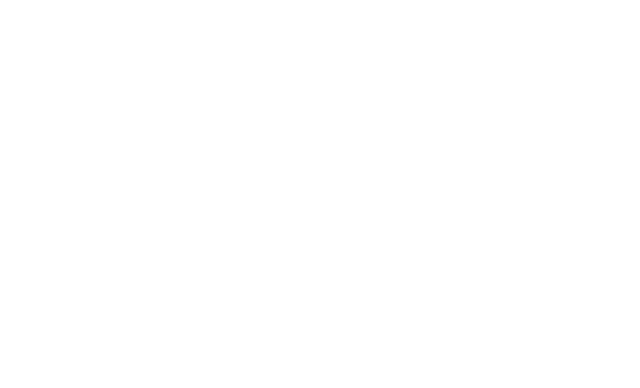
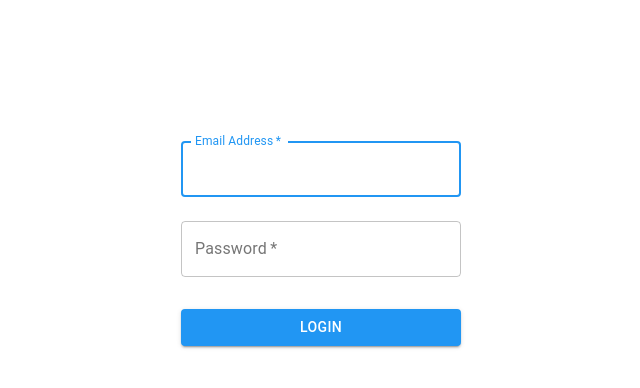
Before and after one commit to ECruz25/runeterra-tracker-client, a React (Create React App) app: page /login in a window 1280 px wide. Shown: the top 388 px of the page, without its empty margins (319-959 px from the left). Built offline with nearby package versions, Linux system fonts and the light colour scheme.

Commit message:
add user login and usercontext

```diff
--- a/src/App.js
+++ b/src/App.js
@@ -4,7 +4,9 @@
 import { createMuiTheme } from "@material-ui/core/styles";
 import { ThemeProvider } from "@material-ui/styles";
 import { useMediaQuery } from "@material-ui/core";
+import { UserProvider } from "./components/UserContext";
 import './App.css';
+import Login from './components/Login';
 
 function App() {
   const prefersDarkMode = useMediaQuery("(prefers-color-scheme: dark)");
@@ -25,7 +27,10 @@
     <ThemeProvider theme={theme}>
       <Router>
         <Switch>
-          <Route path="/signup" exact component={UserForm} />
+          <UserProvider>
+            <Route path="/signup" exact component={UserForm} />
+            <Route path="/login" exact component={Login} />
+          </UserProvider>
         </Switch>
       </Router>
     </ThemeProvider>
--- a/src/components/Login.js
+++ b/src/components/Login.js
@@ -0,0 +1,97 @@
+import { makeStyles, TextField, Button } from "@material-ui/core";
+import React, { useContext, useEffect, useState } from "react";
+import { getUrl } from '../utils/restClient'
+import UserContext from "./UserContext";
+
+const useStyles = makeStyles(theme => ({
+  paper: {
+    marginTop: theme.spacing(8),
+    display: "flex",
+    flexDirection: "column",
+    alignItems: "center"
+  },
+  avatar: {
+    margin: theme.spacing(1),
+    backgroundColor: theme.palette.secondary.main
+  },
+  form: {
+    width: "100%",
+    marginTop: theme.spacing(1)
+  },
+  submit: {
+    margin: theme.spacing(3, 0, 2)
+  }
+}));
+export default () => {
+  const [formValues, setFormValues] = useState({});
+  const classes = useStyles();
+  const { setUser } = useContext(UserContext);
+  const login = async e => {
+    e.preventDefault();
+    const url = getUrl()
+    const response = await fetch(`${url}/Account/login`, {
+      method: "POST",
+      body: JSON.stringify({
+        "Password": formValues['password'],
+        "Email": formValues['email']
+      }),
+      headers: {
+        "Content-Type": "application/json"
+      }
+    });
+    const data = await response.json()
+    setUser(data);
+  }
+
+  const onChange = (field, value) => {
+    const newFormValues = {
+      ...formValues,
+      [field]: value
+    };
+    setFormValues(newFormValues);
+  };
+
+  return <div style={{
+    margin: "125px 500px"
+  }}>
+    <form className={classes.form} noValidate onSubmit={login}>
+      <TextField
+        variant="outlined"
+        margin="normal"
+        required
+        fullWidth
+        id="email"
+        label="Email Address"
+        name="email"
+        autoComplete="email1"
+        autoFocus
+        onChange={({ target: { name, value } }) => {
+          onChange(name, value);
+        }}
+      />
+      <TextField
+        variant="outlined"
+        margin="normal"
+        required
+        fullWidth
+        name="password"
+        label="Password"
+        type="password"
+        id="password"
+        autoComplete="current-password"
+        onChange={({ target: { name, value } }) => {
+          onChange(name, value);
+        }}
+      />
+      <Button
+        type="submit"
+        fullWidth
+        variant="contained"
+        color="primary"
+        className={classes.submit}
+      >
+        Login
+        </Button>
+    </form>
+  </div>
+};
--- /dev/null
+++ b/src/components/UserContext.js
@@ -0,0 +1,16 @@
+import React, { useState, useEffect, createContext } from "react";
+
+const UserContext = createContext();
+
+export const UserConsumer = UserContext.Consumer;
+
+export const UserProvider = ({ children }) => {
+  const [user, setUser] = useState();
+  return (
+    <UserContext.Provider value={{ user, setUser }}>
+      {children}
+    </UserContext.Provider>
+  );
+};
+
+export default UserContext;
--- a/src/components/UserForm.js
+++ b/src/components/UserForm.js
@@ -25,22 +25,8 @@
   const [formValues, setFormValues] = useState({});
   const classes = useStyles();
 
-  useEffect(() => {
-    t()
-  }, [])
-
-  const t = async () => {
-    const url = getUrl()
-    debugger
-
-    const response1 = await fetch(`${url}/Account`);
-    const data = await response1.json()
-    debugger
-  }
-
   const createUser = async e => {
     e.preventDefault();
-    console.log(formValues)
     const url = getUrl()
     const response = await fetch(`${url}/Account`, {
       method: "POST",
@@ -54,7 +40,6 @@
         "Content-Type": "application/json"
       }
     });
-    console.log(response)
   }
 
   const onChange = (field, value) => {
```
